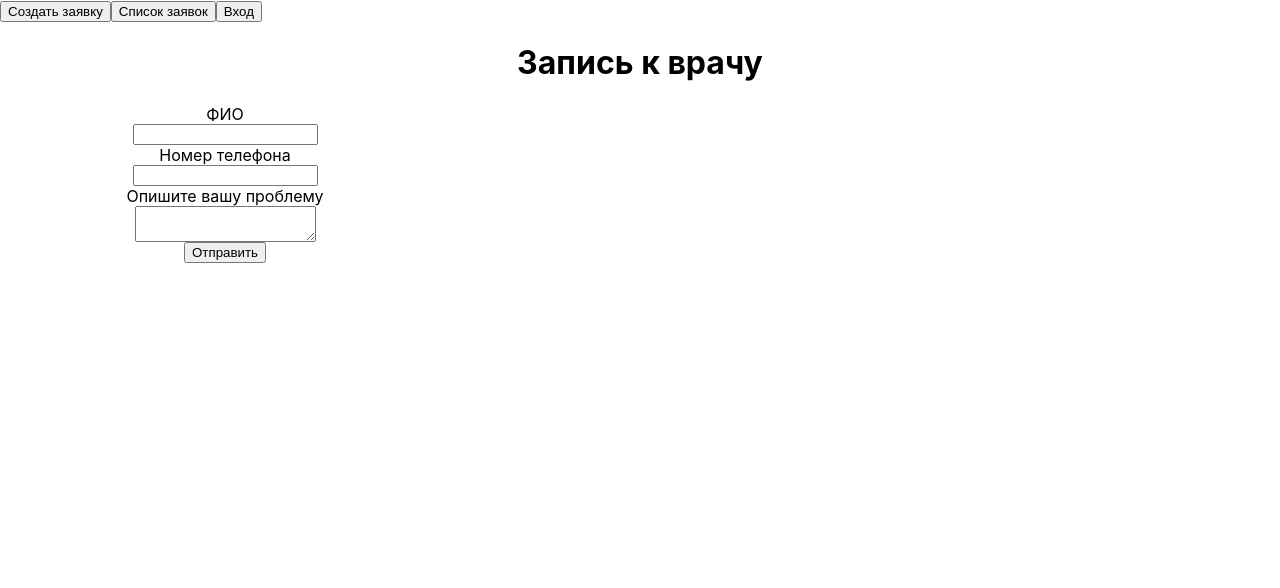
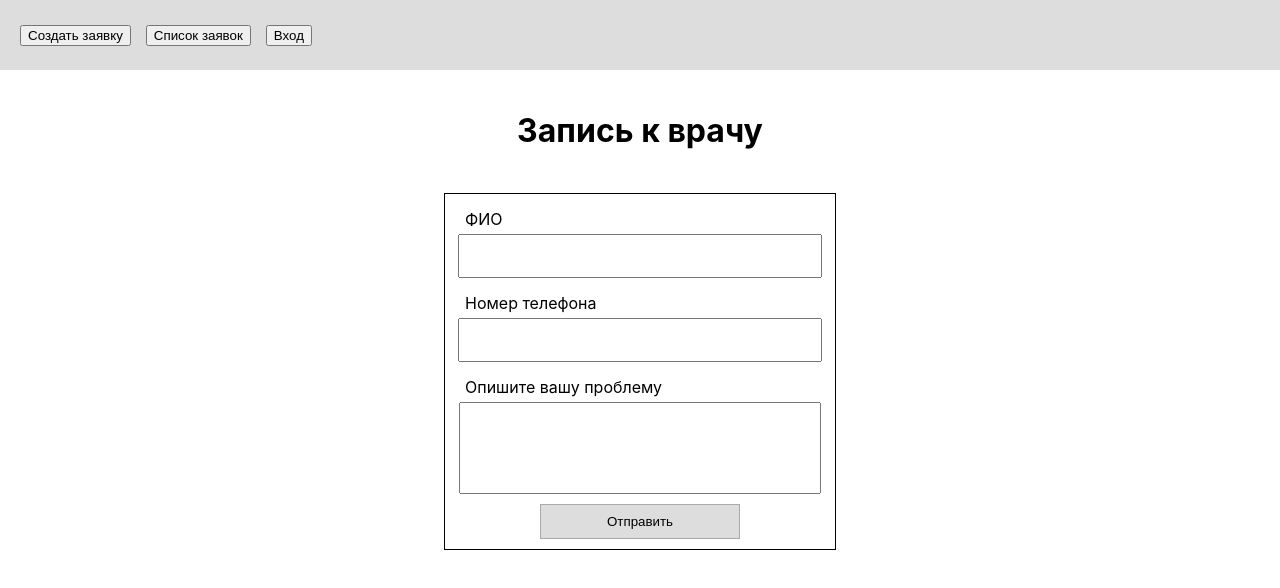
Before and after one commit to progeat/node_week2_task_2_login-registration, a React (Create React App) app in the folder frontend/: page / in a window 1280 px wide. Shown: the top 588 px of the page. Built offline with nearby package versions, Linux system fonts and the light colour scheme.

Commit message:
Добавлены стили и разбивка на компонеты

```diff
--- a/frontend/src/App.js
+++ b/frontend/src/App.js
@@ -1,15 +1,9 @@
-import { Main } from './components';
+import { Header, Main } from './components';
 
 export const App = () => {
 	return (
 		<div className="App">
-			<header className="App-header">
-				<div>
-					<button>Создать заявку</button>
-					<button>Список заявок</button>
-					<button>Вход</button>
-				</div>
-			</header>
+			<Header />
 			<Main />
 		</div>
 	);
--- a/frontend/src/app.module.css
+++ b/frontend/src/app.module.css
@@ -1,38 +1,3 @@
 .App {
 	text-align: center;
 }
-
-.App-logo {
-	height: 40vmin;
-	pointer-events: none;
-}
-
-@media (prefers-reduced-motion: no-preference) {
-	.App-logo {
-		animation: App-logo-spin infinite 20s linear;
-	}
-}
-
-.App-header {
-	background-color: #282c34;
-	min-height: 100vh;
-	display: flex;
-	flex-direction: column;
-	align-items: center;
-	justify-content: center;
-	font-size: calc(10px + 2vmin);
-	color: white;
-}
-
-.App-link {
-	color: #61dafb;
-}
-
-@keyframes App-logo-spin {
-	from {
-		transform: rotate(0deg);
-	}
-	to {
-		transform: rotate(360deg);
-	}
-}
--- /dev/null
+++ b/frontend/src/components/header/header.js
@@ -0,0 +1,13 @@
+import styled from './header.module.css';
+
+export const Header = () => {
+	return (
+		<div className={styled.header}>
+			<div>
+				<button className={styled.btn}>Создать заявку</button>
+				<button className={styled.btn}>Список заявок</button>
+				<button className={styled.btn}>Вход</button>
+			</div>
+		</div>
+	);
+};
--- /dev/null
+++ b/frontend/src/components/header/header.module.css
@@ -0,0 +1,11 @@
+.header {
+	display: flex;
+	align-items: center;
+	height: 70px;
+	padding: 0 20px;
+	background-color: #ddd;
+}
+
+.btn:not(:last-child) {
+	margin-right: 15px;
+}
--- a/frontend/src/components/index.js
+++ b/frontend/src/components/index.js
@@ -1 +1,2 @@
 export * from './main/main';
+export * from './header/header';
--- a/frontend/src/components/main/main.js
+++ b/frontend/src/components/main/main.js
@@ -79,8 +79,12 @@ export const Main = () => {
 						onChange: () => setServerError(null),
 					})}
 				/>
-				<button type="submit">Отправить</button>
-				{errorMessage && <div>{errorMessage}</div>}
+				<button type="submit" disabled={!!errorMessage}>
+					Отправить
+				</button>
+				{errorMessage && (
+					<div className={styled['form-error']}>{errorMessage}</div>
+				)}
 			</form>
 		</div>
 	);
--- a/frontend/src/components/main/main.module.css
+++ b/frontend/src/components/main/main.module.css
@@ -1,10 +1,51 @@
 .main {
-	text-align: center;
+	display: flex;
+	flex-direction: column;
+	align-items: center;
+}
+
+.main > h1 {
+	line-height: 80px;
 }
 
 .form {
 	display: flex;
 	flex-direction: column;
 	align-items: center;
-	width: 450px;
+	width: 350px;
+	border: 1px solid #000;
+	padding: 10px 20px;
 }
+
+.form > label {
+	margin-right: auto;
+	line-height: 30px;
+}
+
+.form > input {
+	margin-bottom: 10px;
+	width: 100%;
+	height: 30px;
+	padding: 5px;
+}
+
+.form > textarea {
+	margin-bottom: 10px;
+	width: 100%;
+	height: 80px;
+	padding: 5px;
+	resize: none;
+}
+
+.form > button {
+	width: 200px;
+	height: 35px;
+	border: 1px solid #aaaaaa;
+	background-color: #ddd;
+	cursor: pointer;
+}
+
+.form-error {
+	padding: 5px 0;
+	color: red;
+}
```
